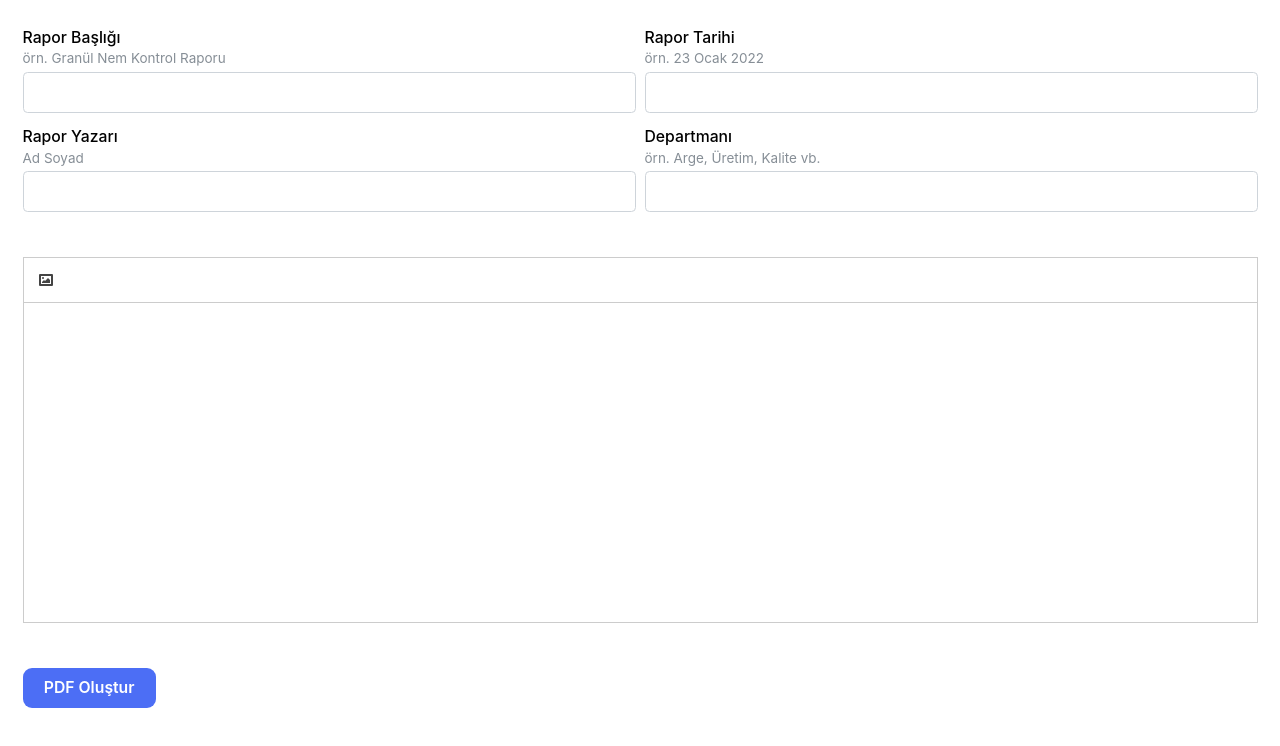
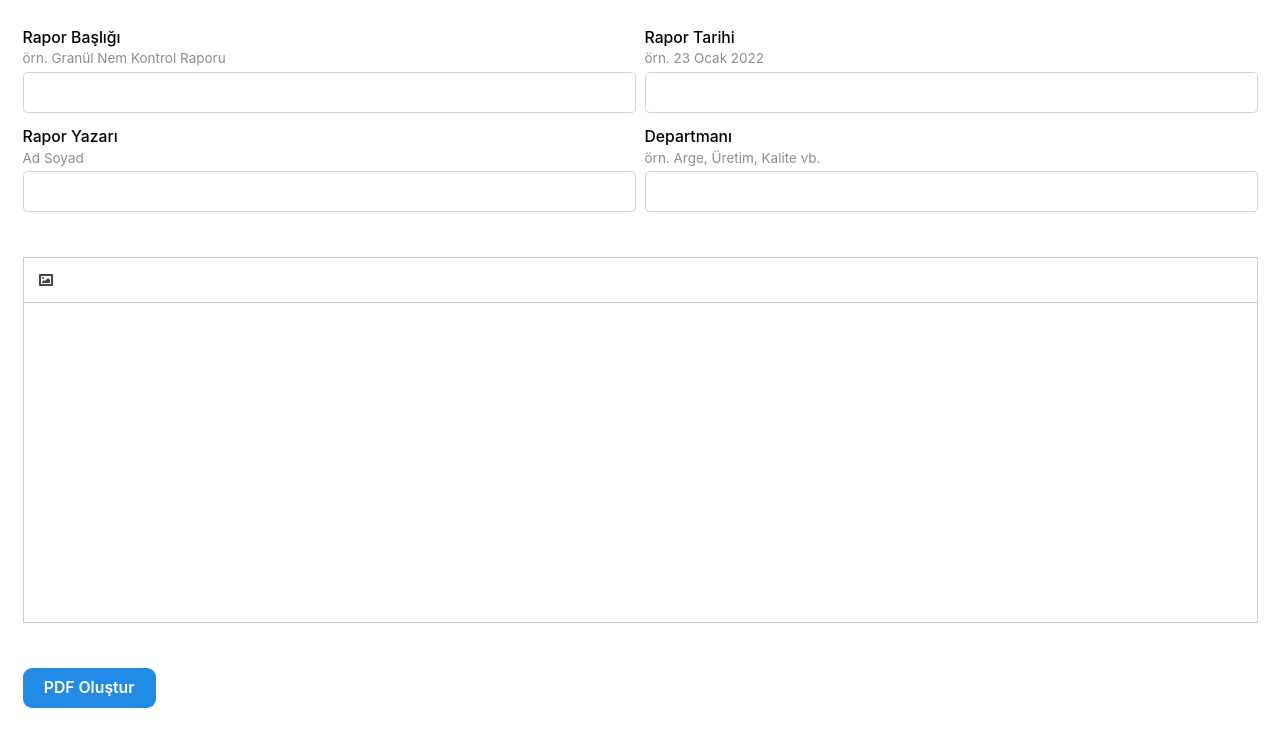
Before and after one commit to alaztetik/nar-rapor, a Next.js app: page / in a window 1280 px wide. Shown: the top 746 px of the page. Built offline with nearby package versions, Linux system fonts and the light colour scheme; what @react-pdf/renderer would draw is missing.

Commit message:
Fix button display problem

```diff
--- a/components/editor.jsx
+++ b/components/editor.jsx
@@ -79,9 +79,9 @@
                 <Button
                     onClick={() => setIsForm(false)}
                     variant="filled"
-                    color="indigo"
                     size="sm"
                     radius="md"
+                    className="bg-blue-700"
                 >
                     PDF Oluştur
                 </Button>
--- a/tailwind.config.js
+++ b/tailwind.config.js
@@ -8,9 +8,7 @@
   theme: {
     extend: {
       backgroundImage: {
-        'gradient-radial': 'radial-gradient(var(--tw-gradient-stops))',
-        'gradient-conic':
-          'conic-gradient(from 180deg at 50% 50%, var(--tw-gradient-stops))',
+
       },
     },
   },
```
